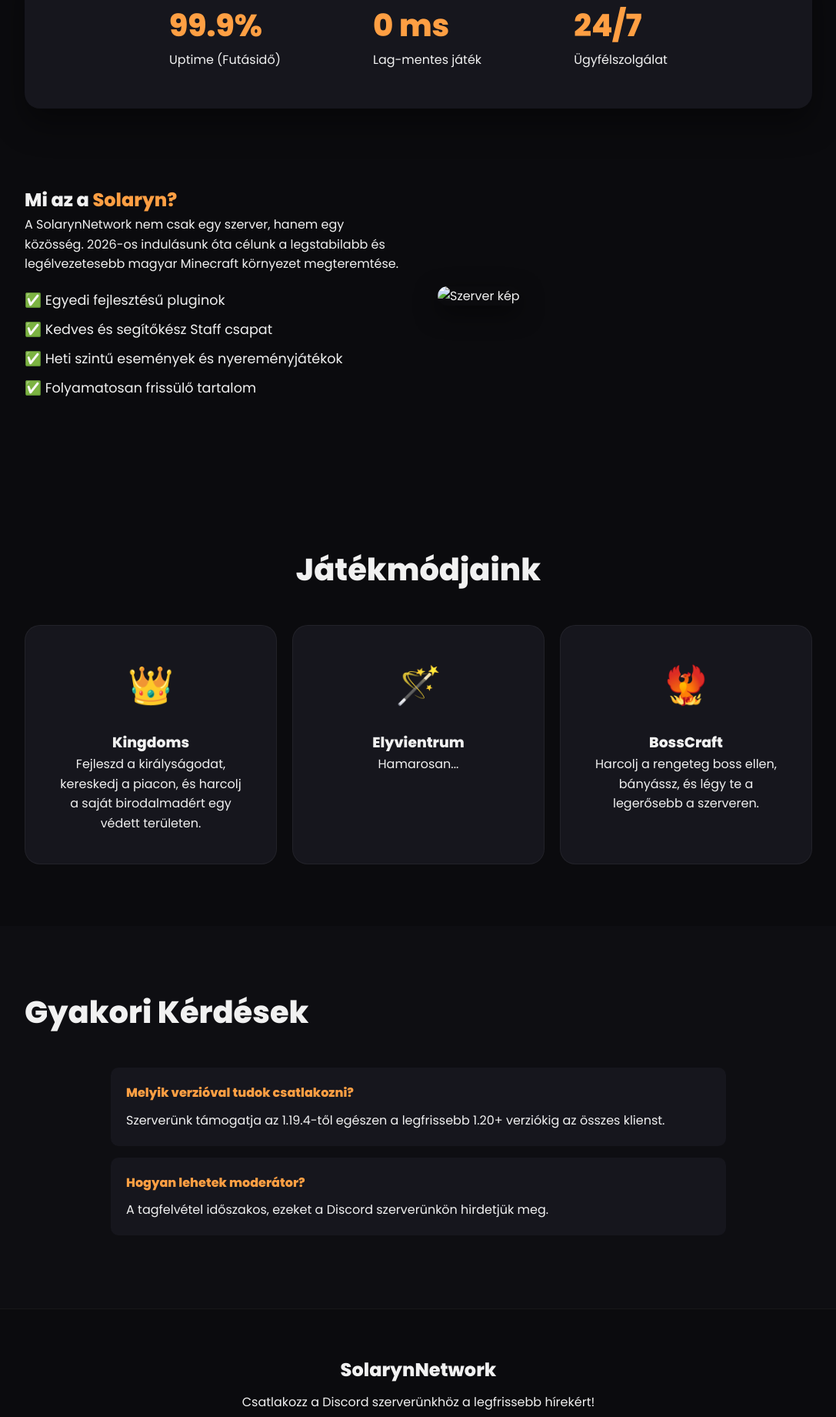
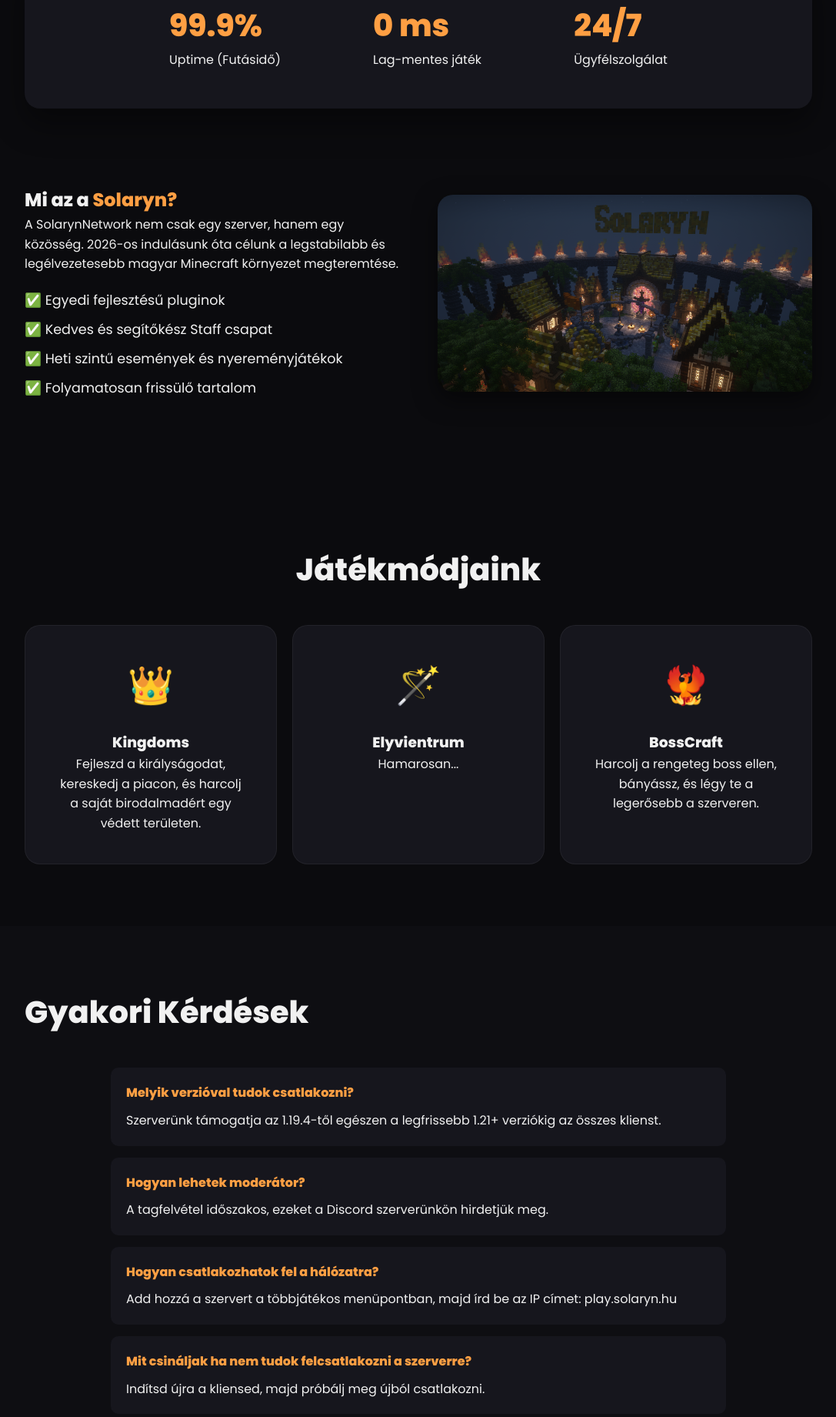
Before and after one commit to Imperiu4s/solaryn, a PHP site: page / in a window 1280 px wide. Shown: the part 719-2560 px from the top of the page at 77% size, without its empty margins (96-1183 px from the left). Run offline with PHP 8.4, Linux system fonts and the light colour scheme; some libraries are stand-ins or nearby versions.

Commit message:
Add files via upload

```diff
--- a/index.html
+++ b/index.html
@@ -1,5 +1,6 @@
 <!DOCTYPE html>
 <html lang="hu">
+
 <head>
     <meta charset="UTF-8">
     <meta name="viewport" content="width=device-width, initial-scale=1.0">
@@ -8,26 +9,27 @@
     <link href="https://fonts.googleapis.com/css2?family=Poppins:wght@300;400;600;800&display=swap" rel="stylesheet">
     <script src="https://kit.fontawesome.com/your-code.js" crossorigin="anonymous"></script>
 </head>
+
 <body>
 
     <nav>
         <div class="logo">Solaryn<span>Network</span></div>
         <ul>
-            <li><a href="#home">Kezdőlap</a></li>
-            <li><a href="#about">Rólunk</a></li>
-            <li><a href="#features">Játékmódok</a></li>
-            <li><a href="#faq">Infó</a></li>
+            <li><a href="#kezdolap">Kezdőlap</a></li>
+            <li><a href="#rolunk">Rólunk</a></li>
+            <li><a href="#jatekmodok">Játékmódok</a></li>
+            <li><a href="#info">Infó</a></li>
             <li><a href="http://bolt.solaryn.hu" class="btn-shop">Webshop</a></li>
         </ul>
     </nav>
 
-    <header id="home">
+    <header id="kezdolap">
         <div class="hero-content">
             <div class="badge">Hamarosan rajtolunk!</div>
             <h1>Solaryn<span>Network</span></h1>
             <p>Fedezd fel a legújabb generációs túlélő élményt és a pörgős minijátékokat.</p>
             <div class="ip-container" onclick="copyIP()">
-                <span id="ip-text">play.solarynnetwork.hu</span>
+                <span id="ip-text">play.solaryn.hu</span>
             </div>
         </div>
     </header>
@@ -47,10 +49,11 @@
         </div>
     </section>
 
-    <section id="about" class="info-section">
+    <section id="rolunk" class="info-section">
         <div class="info-text">
             <h2>Mi az a <span class="highlight">Solaryn?</span></h2>
-            <p>A SolarynNetwork nem csak egy szerver, hanem egy közösség. 2026-os indulásunk óta célunk a legstabilabb és legélvezetesebb magyar Minecraft környezet megteremtése.</p>
+            <p>A SolarynNetwork nem csak egy szerver, hanem egy közösség. 2026-os indulásunk óta célunk a legstabilabb
+                és legélvezetesebb magyar Minecraft környezet megteremtése.</p>
             <ul class="benefit-list">
                 <li>✅ Egyedi fejlesztésű pluginok</li>
                 <li>✅ Kedves és segítőkész Staff csapat</li>
@@ -59,17 +62,18 @@
             </ul>
         </div>
         <div class="info-image">
-            <img src="https://via.placeholder.com/500x300" alt="Szerver kép">
+            <img src="background.png" alt="Szerver kép">
         </div>
     </section>
 
-    <section id="features">
+    <section id="jatekmodok">
         <h2 class="section-title">Játékmódjaink</h2>
         <div class="card-container">
             <div class="card">
                 <div class="card-icon">👑</div>
                 <h3>Kingdoms</h3>
-                <p>Fejleszd a királyságodat, kereskedj a piacon, és harcolj a saját birodalmadért egy védett területen.</p>
+                <p>Fejleszd a királyságodat, kereskedj a piacon, és harcolj a saját birodalmadért egy védett területen.
+                </p>
             </div>
             <div class="card">
                 <div class="card-icon">🪄</div>
@@ -84,16 +88,28 @@
         </div>
     </section>
 
-    <section id="faq">
+    <section id="info">
         <h2 class="section-title">Gyakori Kérdések</h2>
         <div class="faq-container">
             <div class="faq-item">
                 <h4>Melyik verzióval tudok csatlakozni?</h4>
-                <p>Szerverünk támogatja az 1.19.4-től egészen a legfrissebb 1.20+ verziókig az összes klienst.</p>
+                <p>Szerverünk támogatja az 1.19.4-től egészen a legfrissebb 1.21+ verziókig az összes klienst.</p>
             </div>
             <div class="faq-item">
                 <h4>Hogyan lehetek moderátor?</h4>
                 <p>A tagfelvétel időszakos, ezeket a Discord szerverünkön hirdetjük meg.</p>
+            </div>
+            <div class="faq-item">
+                <h4>Hogyan csatlakozhatok fel a hálózatra?</h4>
+                <p>Add hozzá a szervert a többjátékos menüpontban, majd írd be az IP címet: play.solaryn.hu</p>
+            </div>
+            <div class="faq-item">
+                <h4>Mit csináljak ha nem tudok felcsatlakozni a szerverre?</h4>
+                <p>Indítsd újra a kliensed, majd próbálj meg újból csatlakozni.</p>
+            </div>
+            <div class="faq-item">
+                <h4>Fel lehet csatlakozni FyreMC kliensről is?</h4>
+                <p>Igen, bármilyen Minecraft kliensel fel lehet csatlakozni, még a FyreMC kliensel is.</p>
             </div>
         </div>
     </section>
@@ -116,4 +132,5 @@
         }
     </script>
 </body>
+
 </html>
--- a/style.css
+++ b/style.css
@@ -45,14 +45,14 @@ header h1 span { color: var(--primary); }
 .benefit-list { list-style: none; margin-top: 20px; }
 .benefit-list li { margin-bottom: 10px; font-size: 1.1rem; }
 
-#features { padding: 80px 10%; text-align: center; }
+#jatekmodok { padding: 80px 10%; text-align: center; }
 .section-title { margin-bottom: 40px; font-size: 2.5rem; }
 .card-container { display: grid; grid-template-columns: repeat(auto-fit, minmax(300px, 1fr)); gap: 20px; }
 .card { background: var(--card-bg); padding: 40px; border-radius: 20px; border: 1px solid rgba(255,255,255,0.05); transition: 0.4s; }
 .card:hover { border-color: var(--primary); transform: translateY(-10px); }
 .card-icon { font-size: 3rem; margin-bottom: 20px; }
 
-#faq { padding: 80px 10%; background: #0e0e12; }
+#info { padding: 80px 10%; background: #0e0e12; }
 .faq-container { max-width: 800px; margin: 0 auto; }
 .faq-item { background: var(--card-bg); padding: 20px; margin-bottom: 15px; border-radius: 10px; }
 .faq-item h4 { color: var(--primary); margin-bottom: 10px; }
```
Also changed, not shown: background.png (added).
